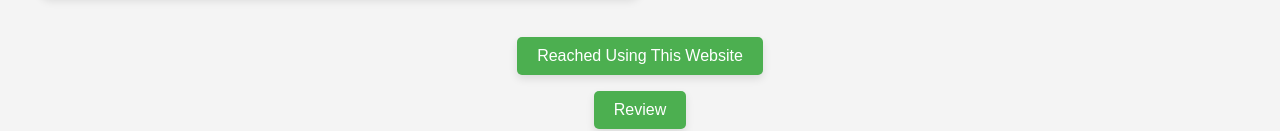
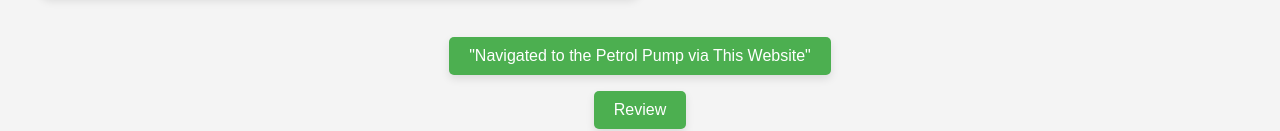
Before and after one commit to panchalbhakti/Fuel-Tracker, a plain HTML site: page index.html in a window 1280 px wide. Shown: the part 918-1049 px from the top of the page. Drawn offline with Linux system fonts and the light colour scheme; some packages are replaced by stand-ins of ours; a web font is replaced by a local one.

Commit message:
change text

```diff
--- a/index.html
+++ b/index.html
@@ -52,7 +52,7 @@
     </main>
 
 <div class="coupon">
-    <button id="coupon-button" class="primary-button">Reached Using This Website</button>
+    <button id="coupon-button" class="primary-button">"Navigated to the Petrol Pump via This Website"</button>
 </div>
 
     <div class="review">
```
